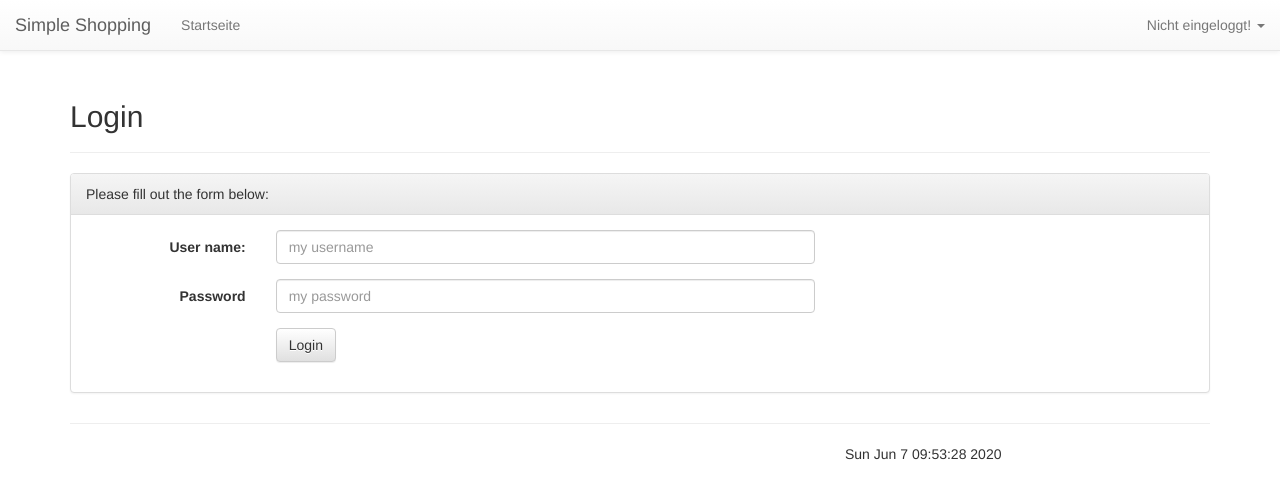
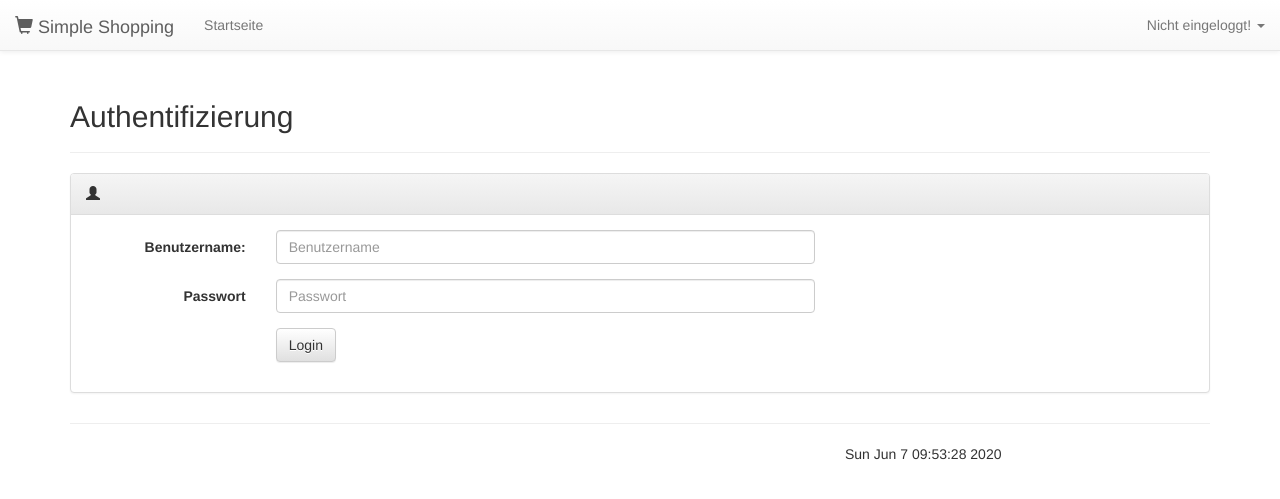
Before and after one commit to gotome/webshop, a PHP site: page /index.php?view=login in a window 1280 px wide. Shown: the top 499 px of the page. Run offline with PHP 8.4, Linux system fonts and the light colour scheme; some libraries are stand-ins or nearby versions.

Commit message:
create icons and fix login bug

```diff
--- a/lib/Webshop/Controller.php
+++ b/lib/Webshop/Controller.php
@@ -10,7 +10,7 @@ class Controller extends BaseObject
     const PAGE = 'page';
     const CC_NAME = 'nameOnCard';
     const CC_NUMBER = 'cardNumber';
-    const ACTION_ADD = 'addToCart';
+    const ACTION_ADD_LIST = 'addList';
     const ACTION_REMOVE = 'removeFromCart';
     const ACTION_LOGIN = 'login';
     const ACTION_LOGOUT = 'logout';
@@ -46,8 +46,8 @@ class Controller extends BaseObject
 
 
         switch ($action) {
-            case self::ACTION_ADD :
-                ShoppingCart::add((int) $_REQUEST['bookId']);
+            case self::ACTION_ADD_LIST :
+                //ShoppingCart::add((int) $_REQUEST['bookId']);
                 Util::redirect();
                 break;
             case self::ACTION_REMOVE :
@@ -56,7 +56,7 @@ class Controller extends BaseObject
                 break;
             case self::ACTION_LOGIN :
                 if (!AuthenticationManager::authenticate($_REQUEST[self::USER_NAME], $_REQUEST[self::USER_PASSWORD])) {
-                    $this->forwardRequest(array('Invalid user name or password.'));
+                    $this->forwardRequest(array('Falscher Beutzername oder Passwort'));
                 }
                 Util::redirect();
                 break;
--- a/views/createShoppingList.php
+++ b/views/createShoppingList.php
@@ -9,7 +9,7 @@ require_once('views/partials/header.php');
 ?>
 
 <div class="page-header">
-    <h2>Login</h2>
+    <h2>Einkaufsliste erstellen</h2>
 </div>
 
 <div class="panel panel-default">
--- a/views/login.php
+++ b/views/login.php
@@ -11,26 +11,26 @@ require_once('views/partials/header.php');
 ?>
 
 <div class="page-header">
-    <h2>Login</h2>
+    <h2>Authentifizierung</h2>
 </div>
 
 <div class="panel panel-default">
     <div class="panel-heading">
-        Please fill out the form below:
+        <span class="glyphicon glyphicon-user" aria-hidden="true"></span>
     </div>
     <div class="panel-body">
 
         <form class="form-horizontal" method="post" action="<?php echo Util::action(Webshop\Controller::ACTION_LOGIN, array('view' => $view)); ?>">
             <div class="form-group">
-                <label for="inputName" class="col-sm-2 control-label">User name:</label>
+                <label for="inputName" class="col-sm-2 control-label">Benutzername:</label>
                 <div class="col-sm-6">
-                    <input type="text" class="form-control" id="inputName" name="<?php print Webshop\Controller::USER_NAME; ?>" placeholder="my username" value="<?php echo htmlentities($userName); ?>">
+                    <input type="text" class="form-control" id="inputName" name="<?php print Webshop\Controller::USER_NAME; ?>" placeholder="Benutzername" value="<?php echo htmlentities($userName); ?>">
                 </div>
             </div>
             <div class="form-group">
-                <label for="inputPassword" class="col-sm-2 control-label">Password</label>
+                <label for="inputPassword" class="col-sm-2 control-label">Passwort</label>
                 <div class="col-sm-6">
-                    <input type="password" class="form-control" id="inputPassword" name="<?php print Webshop\Controller::USER_PASSWORD; ?>" placeholder="my password">
+                    <input type="password" class="form-control" id="inputPassword" name="<?php print Webshop\Controller::USER_PASSWORD; ?>" placeholder="Passwort">
                 </div>
             </div>
             <div class="form-group">
@@ -44,9 +44,6 @@ require_once('views/partials/header.php');
 </div>
 
 
-
-
-
 <?php
 require_once('views/partials/footer.php');
 ?>
--- a/views/partials/header.php
+++ b/views/partials/header.php
@@ -37,16 +37,24 @@ if (isset($_GET['errors'])) {
                     <span class="icon-bar"></span>
                     <span class="icon-bar"></span>
                 </button>
-                <a class="navbar-brand">Simple Shopping</a>
+
+                <a class="navbar-brand"><span class="glyphicon glyphicon-shopping-cart" aria-hidden="true"></span> Simple Shopping</a>
             </div>
 
             <div class="navbar-collapse collapse" id="bs-navbar-collapse-1">
                 <ul class="nav navbar-nav">
                     <li <?php if ($view === 'welcome') { ?>class="active" <?php } ?>><a href="index.php">Startseite</a></li>
+                    <!-- help seeker -->
+                    <?php  if ($user != NULL && $user->hasRole(RoleType::$HELPSEEKER)) { ?>
+                        <li <?php if ($view === 'createShoppingList') { ?>class="active" <?php } ?>><a href="index.php?view=createShoppingList">Neue Liste</a></li>
+                    <?php  } ?>
+                    <!-- helper -->
 
-                        <?php  if (AuthenticationManager::isAuthenticated()) {  //if ($user != NULL && $user->hasRole(RoleType::$HELPSEEKER)) { ?>
-                            <li <?php if ($view === 'openLists') { ?>class="active" <?php } ?>><a href="index.php?view=openLists">Offene Listen</a></li>
-                        <?php  } ?>
+                    <!-- authenticated -->
+                    <?php  if (AuthenticationManager::isAuthenticated()) {  //if ($user != NULL && $user->hasRole(RoleType::$HELPSEEKER)) { ?>
+                        <li <?php if ($view === 'openLists') { ?>class="active" <?php } ?>><a href="index.php?view=openLists">Offene Listen</a></li>
+                    <?php  } ?>
+
                 </ul>
                 <ul class="nav navbar-nav navbar-right login">
                     <li class="dropdown">
```
Also changed, not shown: views/welcome.php (+2 -9 lines), assets/pictures/ListIcon.png (added).
